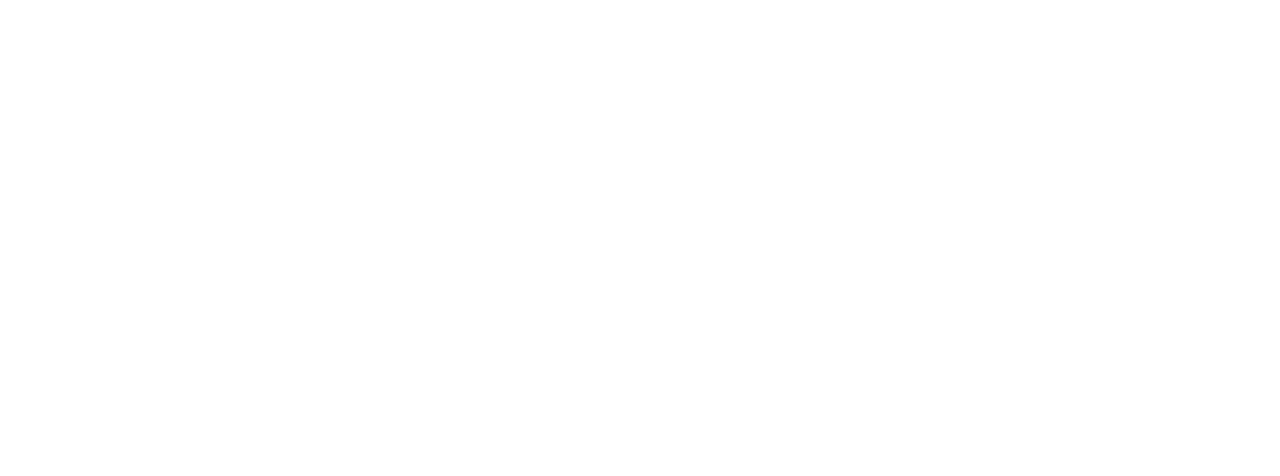
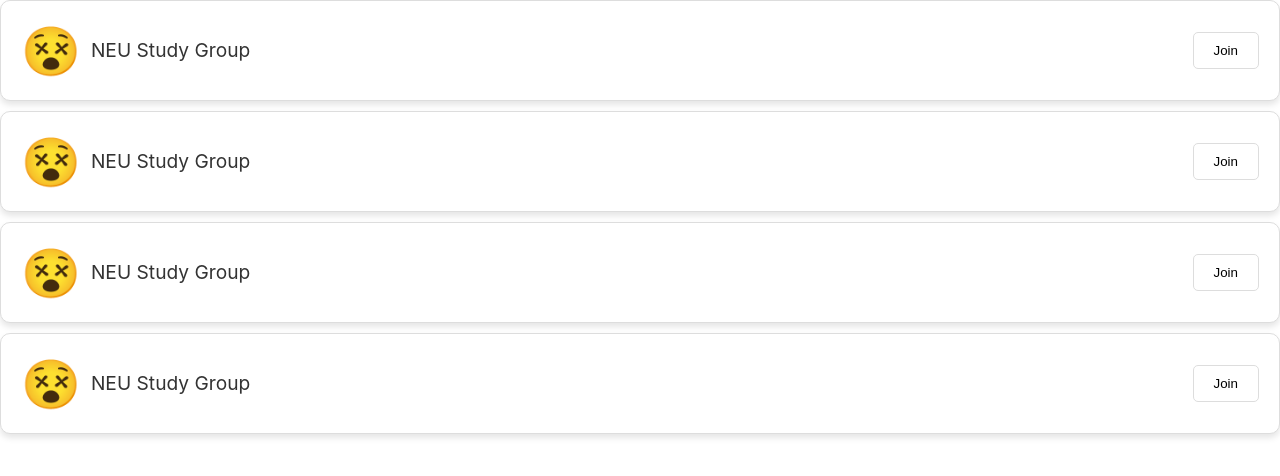
Before and after one commit to kyralu/leecopal, a React (Create React App) app: page /group in a window 1280 px wide. Before the commit this address had no page. Shown: the top 476 px of the page. Built offline with nearby package versions, Linux system fonts and the light colour scheme.

Commit message:
Add GroupPage and related components

```diff
--- a/package.json
+++ b/package.json
@@ -22,7 +22,7 @@
         "react": "^18.2.0",
         "react-dom": "^18.2.0",
         "react-router-dom": "^6.20.1",
-        "react-scripts": "5.0.1",
+        "react-scripts": "^5.0.1",
         "web-vitals": "^2.1.4"
     },
     "scripts": {
--- a/src/App.js
+++ b/src/App.js
@@ -4,7 +4,7 @@
 import LogInPage from './pages/LogInPage';
 import SignUpPage from './pages/SignUpPage';
 import HomePage from './pages/HomePage';
-// ... import other pages
+import GroupPage from './pages/GroupPage';
 
 function App() {
   return (
@@ -13,6 +13,7 @@
         <Route path="/home" element={<HomePage />} />
         <Route path="/login" element={<LogInPage />} />
         <Route path="/signup" element={<SignUpPage />} />
+        <Route path="/group" element={<GroupPage />} />
         <Route path="/group/questions" element={<QuestionPage />} />
         {/* Other routes */}
       </Routes>
--- /dev/null
+++ b/src/components/GroupCard/GroupCard.css
@@ -0,0 +1,40 @@
+.group-card {
+  display: flex;
+  align-items: center;
+  background-color: #fff;
+  border-radius: 10px;
+  padding: 20px;
+  box-shadow: 0 4px 6px rgba(0, 0, 0, 0.1);
+  transition: box-shadow 0.3s ease;
+  border: 1px solid #ddd; /* Added border */
+}
+
+.team-icon {
+  font-size: 3rem; /* Adjust size as needed */
+}
+
+.group-name {
+  font-size: 1.2rem;
+  color: #333;
+  line-height: 1.2rem;
+  margin-left: 10px;
+}
+
+button {
+  padding: 10px 20px;
+  border: none;
+  border-radius: 5px;
+  background-color: white;
+  border: 1px solid #ddd;
+  cursor: pointer;
+  transition: background-color 0.3s ease;
+  margin-left: auto;
+}
+
+button:hover {
+  box-shadow: 0 8px 12px rgba(0, 0, 0, 0.2);
+}
+
+/* .group-card:hover {
+  box-shadow: 0 8px 12px rgba(0, 0, 0, 0.2);
+} */
--- /dev/null
+++ b/src/components/GroupCard/GroupCard.js
@@ -0,0 +1,14 @@
+import React from 'react';
+import './GroupCard.css'; // You can also have a separate CSS file for GroupCard
+
+const GroupCard = ({ group }) => {
+  return (
+    <div className='group-card'>
+      <div className='team-icon'>😵</div>
+      <div className='group-name'>NEU Study Group</div>
+      <button>Join</button>
+    </div>
+  );
+}
+
+export default GroupCard;
--- /dev/null
+++ b/src/components/GroupList/GroupList.css
@@ -0,0 +1,3 @@
+.group {
+  margin-bottom: 10px;
+}
--- /dev/null
+++ b/src/components/GroupList/GroupList.js
@@ -0,0 +1,15 @@
+import GroupCard from '../GroupCard/GroupCard';
+import './GroupList.css';
+
+export default function GroupList(props) {
+
+  return (
+    <div className="group-list">
+        {props.groups.map((group, index) => (
+          <div className="group" key={group.id}>
+            <GroupCard key={group.id} group={group} />
+          </div>
+        ))}
+    </div>
+  );
+}
--- a/src/pages/GroupPage.js
+++ b/src/pages/GroupPage.js
@@ -0,0 +1,20 @@
+import React from "react";
+import GroupList from "../components/GroupList/GroupList";
+
+
+
+function GroupPage() {
+
+  const groups = [
+    { id: 12, groupName: "NEU LeetCode Study Group", /* Other data properties here */ },
+    { id: 1, groupName: "NEU LeetCode Study Group", /* Other data properties here */ },
+    { id: 3, groupName: "NEU LeetCode Study Group", /* Other data properties here */ },
+    { id: 3, groupName: "NEU LeetCode Study Group", /* Other data properties here */ },
+  ];
+
+  return (
+    <GroupList groups={groups}></GroupList>
+  );
+}
+
+export default GroupPage;
```
